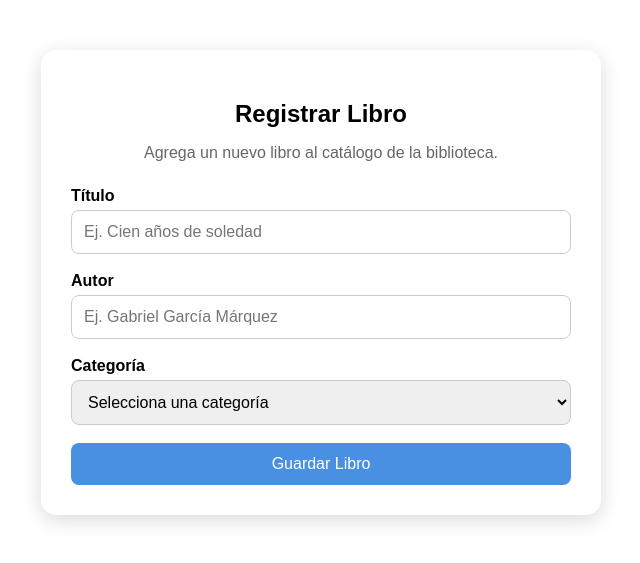
After one commit to EscutiaDuranChristian/Biblioteca, a Flask app: page /addBook in a window 1280 px wide. The commit adds this page. Shown: the top 563 px of the page, without its empty margins (319-959 px from the left). Run offline with Flask 3, Linux system fonts and the light colour scheme.

Commit message:
Books
Ahora puedes ingresar libros

```diff
--- /dev/null
+++ b/src/Templates/Forms/addBook.html
@@ -0,0 +1,55 @@
+<!DOCTYPE html>
+<html lang="en">
+<head>
+    <meta charset="UTF-8">
+    <meta name="viewport" content="width=device-width, initial-scale=1.0">
+    <link rel="stylesheet" href="{{ url_for('static', filename='css/form.css') }}">
+    <title>Document</title>
+</head>
+<body>
+    <form action="/libros/guardar" method="POST" class="book-form">
+
+        <h2>Registrar Libro</h2>
+        <p>Agrega un nuevo libro al catálogo de la biblioteca.</p>
+
+        <div class="input-group">
+            <label for="titulo">Título</label>
+            <input
+                type="text"
+                id="titulo"
+                name="titulo"
+                maxlength="200"
+                placeholder="Ej. Cien años de soledad"
+                required>
+        </div>
+
+        <div class="input-group">
+            <label for="autor">Autor</label>
+            <input
+                type="text"
+                id="autor"
+                name="autor"
+                maxlength="100"
+                placeholder="Ej. Gabriel García Márquez"
+                required>
+        </div>
+
+        <div class="input-group">
+            <label for="categoria">Categoría</label>
+            <select id="categoria" name="categoria" required>
+                <option value="">Selecciona una categoría</option>
+                <option value="Novela">Novela</option>
+                <option value="Ciencia Ficcion">Ciencia Ficción</option>
+                <option value="Historia">Historia</option>
+                <option value="Tecnologia">Tecnología</option>
+                <option value="Educacion">Educación</option>
+            </select>
+        </div>
+
+        <button type="submit">
+            Guardar Libro
+        </button>
+
+    </form>
+</body>
+</html>
--- a/src/app.py
+++ b/src/app.py
@@ -1,7 +1,17 @@
 import textwrap
-from flask import Flask, Response, render_template, send_from_directory
+from flask import Flask, Response, render_template, redirect, request
+from random import randint
+import mysql.connector
 
 app = Flask(__name__)
+
+def get_connection():
+    return mysql.connector.connect(
+        host="localhost",
+        user="root",
+        password="root",
+        database="biblioteca"
+    )
 
 PALETTE = [
     ("#2e7d32", "#a5d63a"), ("#0d47a1", "#42a5f5"),
@@ -9,19 +19,33 @@ PALETTE = [
     ("#e65100", "#ffd54f"), ("#006064", "#4dd0e1"),
     ("#263238", "#90a4ae"), ("#880e4f", "#f48fb1"),
 ]
-BOOKS = [
-    "Carrera Nocturna", "Cazadores del Alba", "Fuerza Galáctica",
-    "Reino Oculto", "Mundo Turbo", "Abismo Azul",
-    "Código Sombra", "Fiesta Pixel",
-]
+
+params = ("%python%",)
 
 @app.route("/")
 def index():
-    return render_template("index.html", books=BOOKS
-)
+    BOOKS = obtener_libros()
+    indices = [randint(0, len(PALETTE)-1) for _ in BOOKS]
+    return render_template("index.html", books=BOOKS, indices=indices)
+
+@app.route("/addBook")
+def addBook():
+    return render_template("Forms/addBook.html")
+
+@app.route("/libros/guardar", methods=['POST'])
+def guardar_libro():
+    titulo = request.form["titulo"]
+    autor = request.form["autor"]
+    categoria = request.form["categoria"]
+    ejecutar(
+        "INSERT INTO libros (titulo, autor, categoria) VALUES (%s, %s, %s)",
+        (titulo, autor, categoria)
+    )
+    return redirect("/")
 
 @app.route("/cover/<int:i>.svg")
 def cover(i):
+    BOOKS = obtener_libros()
     c1, c2 = PALETTE[i % len(PALETTE)]
     svg = render_template(
         "cover.svg",
@@ -32,5 +56,26 @@ def cover(i):
     )
     return Response(svg, mimetype="image/svg+xml")
 
+def consultar(sql, params=None):
+    conexion = get_connection()
+    cursor = conexion.cursor(dictionary=True)
+    cursor.execute(sql, params)
+    resultado = cursor.fetchall()
+    cursor.close()
+    return resultado
+
+def ejecutar(sql, params=None):
+    conexion = get_connection()
+    cursor = conexion.cursor()
+    cursor.execute(sql, params)
+    conexion.commit()
+    cursor.close()
+
+def obtener_libros():
+    return [fila["titulo"]
+            for fila in consultar(
+                "SELECT titulo FROM libros"
+            )]
+
 if __name__ == '__main__':
     app.run(debug = True)
--- /dev/null
+++ b/src/static/css/form.css
@@ -0,0 +1,61 @@
+.book-form{
+    max-width:500px;
+    margin:50px auto;
+    padding:30px;
+    background:#fff;
+    border-radius:15px;
+    box-shadow:0 5px 20px rgba(0,0,0,.15);
+    font-family:Arial, sans-serif;
+}
+
+.book-form h2{
+    text-align:center;
+    margin-bottom:10px;
+}
+
+.book-form p{
+    text-align:center;
+    color:#666;
+    margin-bottom:25px;
+}
+
+.input-group{
+    display:flex;
+    flex-direction:column;
+    margin-bottom:18px;
+}
+
+.input-group label{
+    margin-bottom:5px;
+    font-weight:bold;
+}
+
+.input-group input,
+.input-group select{
+    padding:12px;
+    border:1px solid #ccc;
+    border-radius:8px;
+    font-size:16px;
+}
+
+.input-group input:focus,
+.input-group select:focus{
+    outline:none;
+    border-color:#4a90e2;
+}
+
+.book-form button{
+    width:100%;
+    padding:12px;
+    border:none;
+    border-radius:8px;
+    background:#4a90e2;
+    color:white;
+    font-size:16px;
+    cursor:pointer;
+    transition:.3s;
+}
+
+.book-form button:hover{
+    background:#3578c8;
+}
```
Also changed, not shown: src/Templates/index.html (+10 -1 lines).
